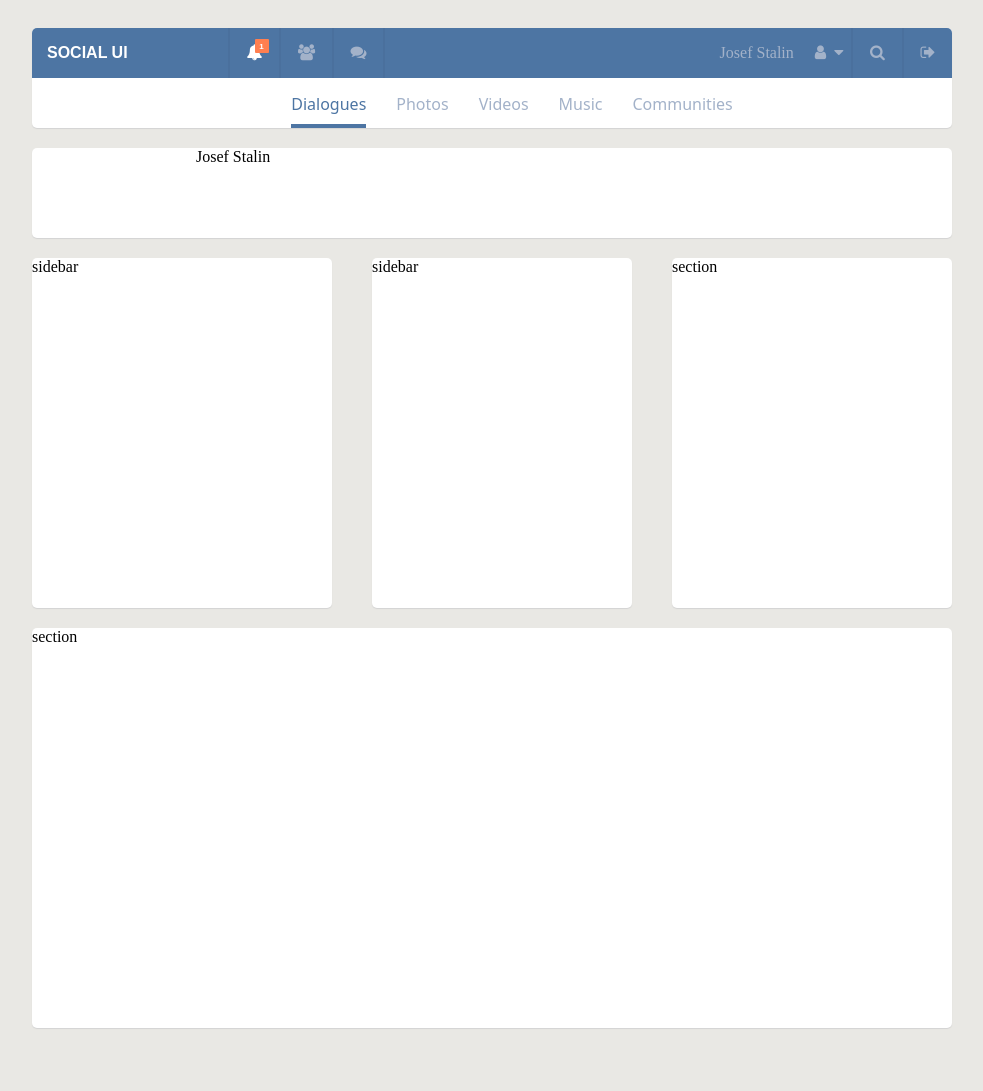
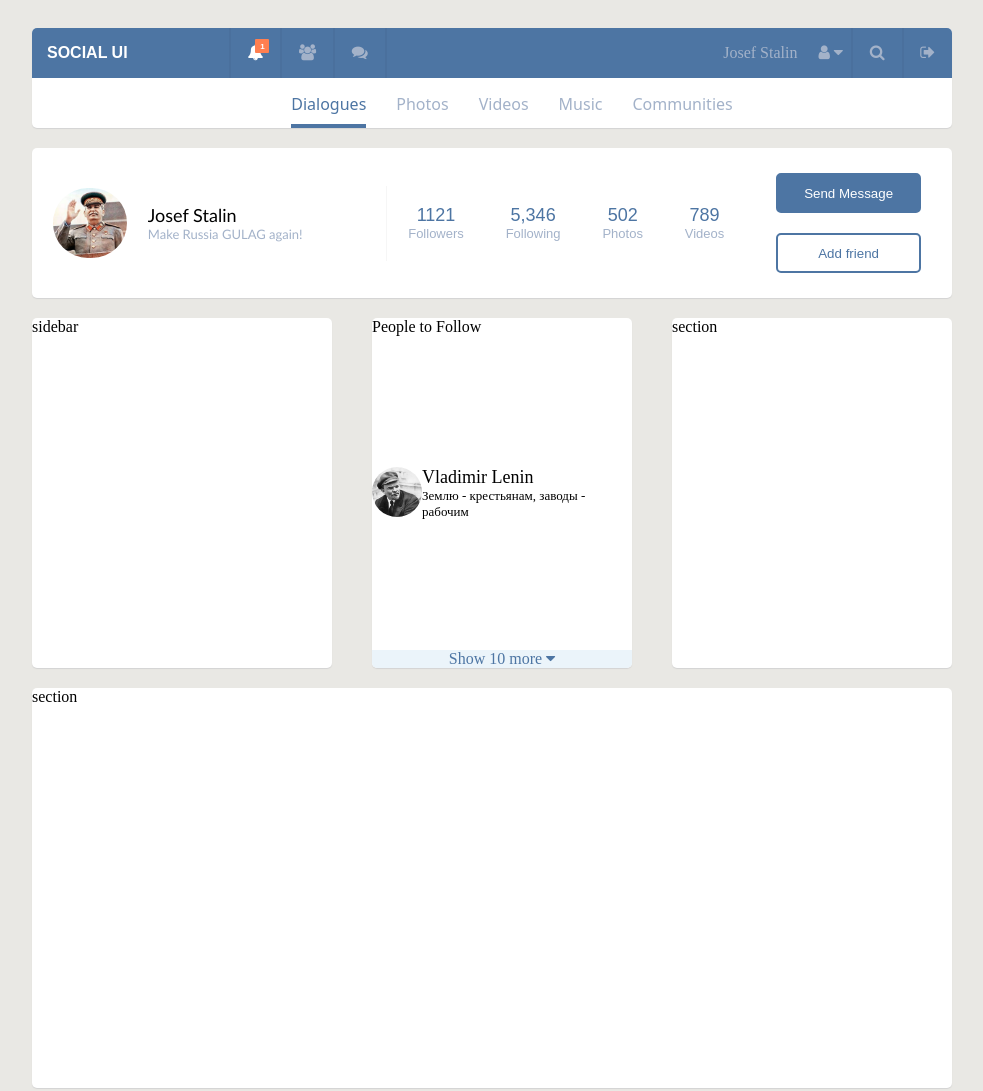
Before and after one commit to KovalevichTimofei/html-css-homework, a website: page index.html in a window 1280 px wide. Shown: the whole page, without its empty margins (76-1059 px from the left). Drawn offline with Linux system fonts and the light colour scheme.

Commit message:
starting develop of people to follow sidebar

```diff
--- a/index.html
+++ b/index.html
@@ -19,7 +19,7 @@
                 <li class="navigate-divider"></li>
                 <li><i class="fa fa-comments"></i></li>
                 <li class="navigate-divider"></li>
-                <li class="navigate-settings"><span>Josef Stalin</span> <i class="fa fa-user"></i> <i class="fa fa-caret-down"></i></li>
+                <li class="navigate-settings"><span>Josef Stalin</span> <i class="fa fa-user"></i><i class="fa fa-caret-down"></i></li>
                 <li class="navigate-divider"></li>
                 <li><i class="fa fa-search"></i></li>
                 <li class="navigate-divider"></li>
@@ -36,17 +36,64 @@
     </nav>
     <section class="account-section">
         <ul>
-            <li class="account-avatar"></li>
-            <li class="account-name">Josef Stalin</li>
-            <li class="account-1"></li>
-            <li class="account-2"></li>
-            <li class="account-3"></li>
-            <li class="account-4"></li>
-            <li class="account-buttons"></li>
+            <li class="account-avatar">
+                <img src="img/stalin.jpg">
+            </li>
+            <li class="account-name">
+                <span>Josef Stalin</span>
+                <q>Make Russia GULAG again!</q>
+            </li>
+            <li class="account-divider"></li>
+            <li class="account-numbers">
+                <span class="account-number">1121</span>
+                <span class="account-sign">Followers</span>
+
+            </li>
+            <li class="account-numbers">
+                <span class="account-number">5,346</span>
+                <span class="account-sign">Following</span>
+
+            </li>
+            <li class="account-numbers">
+                <span class="account-number">502</span>
+                <span class="account-sign">Photos</span>
+            </li>
+            <li class="account-numbers">
+                <span class="account-number">789</span>
+                <span class="account-sign">Videos</span>
+            </li>
+            <li class="account-buttons">
+                <button class="account-send-button">Send Message</button>
+                <button class="account-add-button">Add friend</button>
+            </li>
         </ul>
     </section>
     <section class="activity-feed-sidebar">sidebar</section>
-    <section class="people-to-follow-sidebar">sidebar</section>
+    <section class="people-to-follow-sidebar">
+        <section class="people-to-follow-top">
+            People to Follow
+        </section>
+        <section class="people-to-follow-list">
+            <ul>
+                <li>
+                    <img src="img/lenin.jpg">
+                    <div>
+                        <span>Vladimir Lenin</span>
+                        <q>Землю - крестьянам, заводы - рабочим</q>
+                    </div>
+                </li>
+                <li></li>
+                <li></li>
+                <li></li>
+                <li></li>
+                <li></li>
+                <li></li>
+            </ul>
+        </section>
+        <section class="people-to-follow-bottom">
+            Show 10 more <i class="fa fa-caret-down"></i>
+        </section>
+    </section>
     <section class="dialogue-section">section</section>
     <section class="social-net-section">section</section>
 </main>
--- a/sass/common.scss
+++ b/sass/common.scss
@@ -1,17 +1,16 @@
 $main-color: #E9E8E4;
 $top-sidebar-color: #4D75A3;
 $sidebar-text-color: #A3B2C9;
+$account-number-color: #588CB3;
 
 body{
   background-color: $main-color;
 }
-
 .main-grid{
   display: grid;
   grid-template-columns: 100px 300px 40px 260px 40px 280px 100px;
-  grid-template-rows: 20px 100px 20px 90px 20px 350px 20px 400px 70px;
+  grid-template-rows: 20px 100px 20px 150px 20px 350px 20px 400px 70px;
 }
-
 %section-prototype{
   background-color: white;
   border-radius: 5px;
@@ -30,7 +29,6 @@ body{
   text-align: center;
   color: $sidebar-text-color;
 }
-
 .nav-upper{
   @extend %section-prototype;
   grid-column-start: 2;
@@ -43,7 +41,6 @@ body{
   @extend %navbar-prototype;
   justify-content: center;
 }
-
 .menu > li {
   padding-bottom: 9px;
   margin: 15px 15px 0;
@@ -52,16 +49,16 @@ body{
   color: $sidebar-text-color;
   font: 1em system-ui;
 }
-
 .menu > li:first-child {
   color: $top-sidebar-color;
   border-bottom: 5px solid $top-sidebar-color;
 }
+
 .navigate{
   height: 50%;
-  background-color: $top-sidebar-color;position: relative;
+  background-color: $top-sidebar-color;
+  position: relative;
 }
-
 .navigate > ul{
   position: absolute;
   height: 100%;
@@ -69,7 +66,6 @@ body{
   padding: 0;
   @extend %navbar-prototype;
 }
-
 .navigate > ul > li.navigate-social-ui{
   color: white;
   text-align: left;
@@ -82,7 +78,6 @@ body{
   @extend %icon-in-center-prototype;
   flex-grow: 1;
 }
-
 .navigate > ul > li.navigate-settings{
   flex-grow: 10;
   text-align: right;
@@ -119,39 +114,97 @@ body{
   font-size: 0.5em;
   border-radius: 1px;
 }
+
+%account-chars-prototype{
+  display: flex;
+  flex-direction: column;
+  justify-content: center;
+}
 .account-section{
    @extend %section-prototype;
    grid-column-start: 2;
    grid-column-end: 7;
    grid-row-start: 4;
    grid-row-end: 5;
+   position: relative;
  }
-
 .account-section > ul{
   @extend %navbar-prototype;
+  position: absolute;
+  height: 100%;
+  width: 100%;
+  padding: 0;
+}
+.account-avatar{
+  display: flex;
+  justify-content: center;
+  align-items: center;
+  flex-grow: 1;
+}
+.account-avatar > img{
+  width: 74px;
+  height: 70px;
+  border-radius: 40px;
+}
+.account-divider{
+  margin: auto;
+  width: 1px;
+  background-color: #F6F6F6;
+  height: 50%;
+}
+.account-name{
+  @extend %account-chars-prototype;
+  flex-grow: 2;
+  font-family: "Trebuchet MS", sans-serif;
+}
+.account-name > q{
+  quotes: none;
+  font-size: small;
+  color: $sidebar-text-color;
+}
+.account-name > span{
+  font-size: large;
+}
+.account-numbers{
+  @extend %account-chars-prototype;
+  flex-grow: 1;
+  align-items: center;
+}
+.account-sign{
+   color: $sidebar-text-color;
+   font-size: small;
+   font-family: sans-serif;
+ }
+.account-number{
+  color: $top-sidebar-color;
+  font-size: large;
+  font-family: sans-serif;
+}
+.account-buttons{
+  flex-grow: 1;
+  display: flex;
+  flex-direction: column;
+  justify-content: center;
+  align-items: center;
+}
+%account-button-prototype{
+  border-radius: 5px;
+  border: 2px solid $top-sidebar-color;
+  margin: 10px;
+  width: 145px;
+  height: 40px;
+}
+.account-add-button{
+  @extend %account-button-prototype;
+  background-color: white;
+  color: $top-sidebar-color;
+}
+.account-send-button{
+  @extend %account-button-prototype;
+  background-color: $top-sidebar-color;
+  color: white;
 }
 
-.account-avatar{
-  flex-grow: 2;
-}
-.account-name{
-  flex-grow: 4
-}
-.account-1{
-  flex-grow: 1;
-}
-.account-2{
-  flex-grow: 1;
-}
-.account-3{
-  flex-grow: 1;
-}
-.account-4{
-  flex-grow: 1;
-}
-.account-buttons{
-  flex-grow: 3;
-}
 .activity-feed-sidebar{
   @extend %section-prototype;
   grid-column-start: 2;
@@ -160,12 +213,57 @@ body{
   grid-row-end: 7;
 }
 
+$show-more-color: #EBF4FA;
+
 .people-to-follow-sidebar{
   @extend %section-prototype;
   grid-column-start: 4;
   grid-column-end: 5;
   grid-row-start: 6;
   grid-row-end: 7;
+  display: flex;
+  flex-direction: column;
+  justify-content: space-between;
+  align-items: flex-start;
+  //position: relative;
+}
+.people-to-follow-top{
+  width: 100%;
+}
+.people-to-follow-list{
+
+}
+.people-to-follow-list > ul{
+  display: flex;
+  flex-direction: column;
+  list-style-type: none;
+  padding: 0;
+}
+.people-to-follow-list > ul > li{
+  display: flex;
+  flex-direction: row;
+}
+.people-to-follow-list > ul > li > img{
+  width: 50px;
+  height: 50px;
+  border-radius: 25px;
+}
+.people-to-follow-list > ul > li > div{
+  display: flex;
+  flex-direction: column;
+}
+.people-to-follow-list > ul > li > div > span{
+  font-size: large;
+}
+.people-to-follow-list > ul > li > div > q{
+  quotes: none;
+  font-size: small;
+}
+.people-to-follow-bottom{
+  width: 100%;
+  background-color: $show-more-color;
+  color: $top-sidebar-color;
+  text-align: center;
 }
 
 .dialogue-section{
```
Also changed, not shown: css/common.css, img/chrushov.jpg (added), img/engels.jpg (added), img/lenin.jpg (added), img/marx.jpg (added), img/stalin.jpg (added), img/trotskiy.jpg (added), img/zukov.jpg (added), 1 other file.
